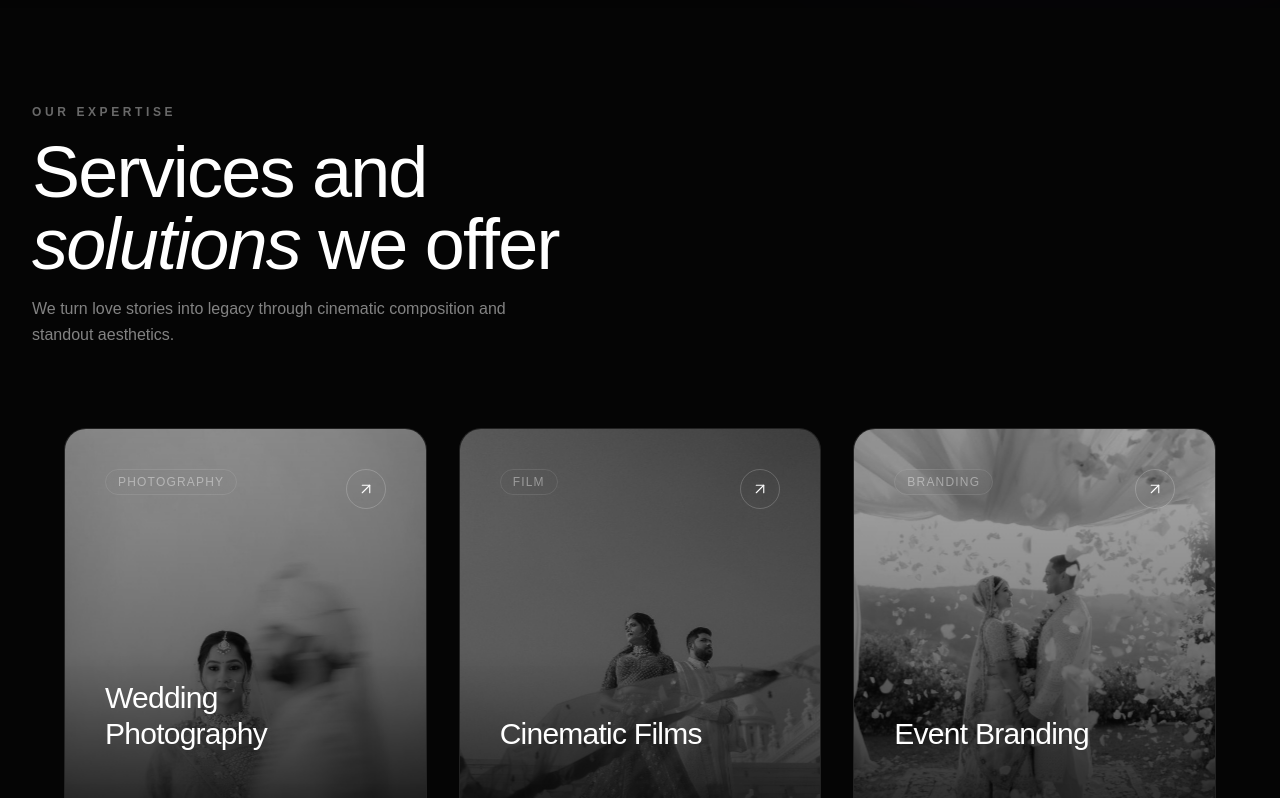
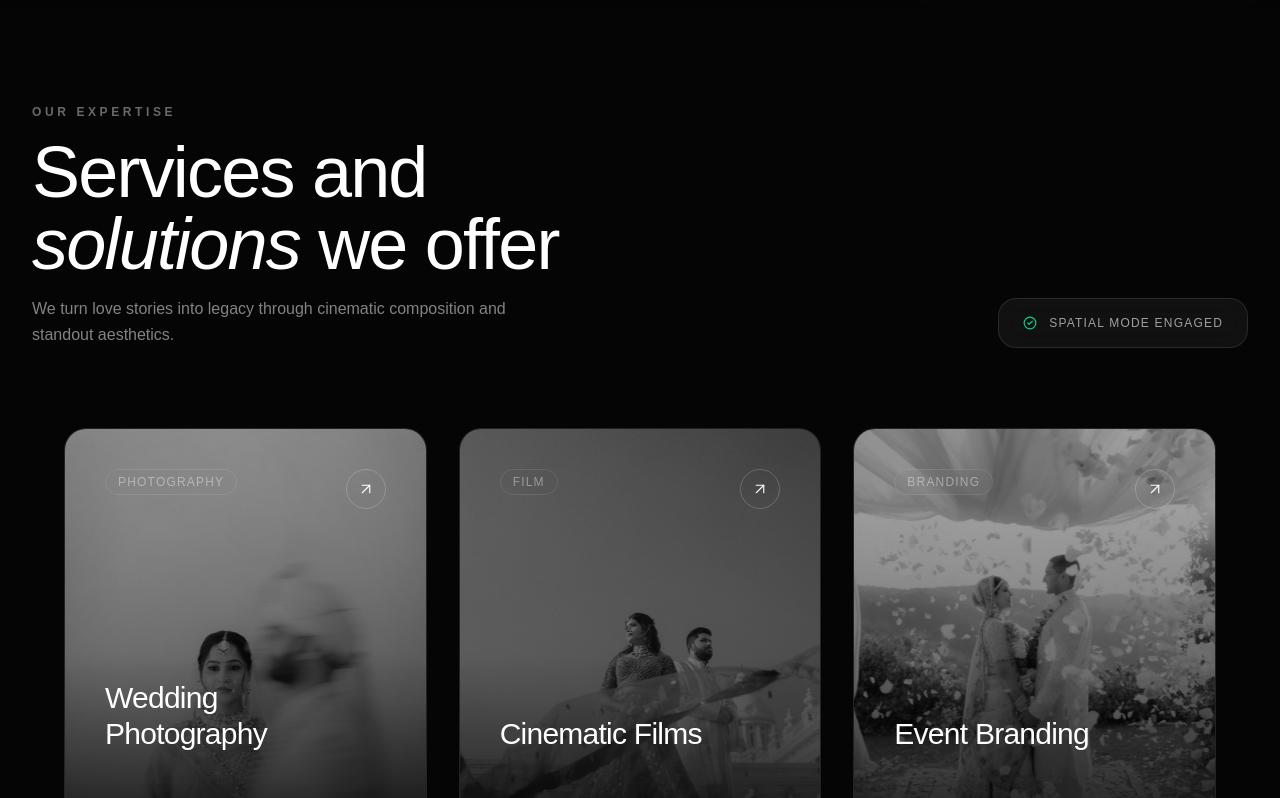
Before and after one commit to ashminashref/megwedd, a React (Vite) app: page / in a window 1280 px wide. Shown: the part 792-1590 px from the top of the page. Built offline with nearby package versions, Linux system fonts and the light colour scheme; grey boxes are pictures that could not be loaded.

Commit message:
updated services

```diff
--- a/src/components/Home/Services.jsx
+++ b/src/components/Home/Services.jsx
@@ -23,29 +23,27 @@ const cardData = [
 ];
 
 function Services() {
-  const [permissionStatus, setPermissionStatus] = useState('unknown'); // 'unknown', 'granted', 'denied'
-  const [isMobile, setIsMobile] = useState(false);
+  const [permissionStatus, setPermissionStatus] = useState('unknown');
+  const [supportsGyro, setSupportsGyro] = useState(false);
 
-  // Animation frame and targeting references
   const targetX = useRef(0);
   const targetY = useRef(0);
   const [gyro, setGyro] = useState({ x: 0, y: 0 });
   const requestRef = useRef(null);
 
-  // 1. Detect if the device is mobile on mount
+  // 1. Direct API feature-detection instead of fragile User-Agent parsing
   useEffect(() => {
-    const checkMobile = () => {
-      setIsMobile(/Mobi|Android|iPhone/i.test(navigator.userAgent));
-    };
-    checkMobile();
+    if (typeof window !== 'undefined' && 'DeviceOrientationEvent' in window) {
+      setSupportsGyro(true);
 
-    // Check if the browser doesn't require explicit permissions (most Android devices)
-    if (typeof DeviceOrientationEvent !== 'undefined' && !DeviceOrientationEvent.requestPermission) {
-      setPermissionStatus('granted');
+      // Auto-grant on systems that don't need a formal permission popup (like Android Chrome)
+      if (!DeviceOrientationEvent.requestPermission) {
+        setPermissionStatus('granted');
+      }
     }
   }, []);
 
-  // 2. Linear Interpolation (Lerp) animation loop for fluid damping
+  // 2. Linear Interpolation animation frame loop
   useEffect(() => {
     const updateMotion = () => {
       setGyro((prev) => {
@@ -62,27 +60,32 @@ function Services() {
     return () => cancelAnimationFrame(requestRef.current);
   }, [permissionStatus]);
 
-  // 3. Mathematical mapping for smooth tilts
+  // 3. Mathematical mapping and desktop filter checks
   const handleOrientation = (event) => {
-    const beta = event.beta || 0;   // Front-to-back tilt (-180 to 180)
-    const gamma = event.gamma || 0; // Left-to-right tilt (-90 to 90)
+    // CRITICAL FIX: Laptops occasionally fire an event with all null/0 values once.
+    // If there's no real movement tracking data coming in, bail immediately.
+    if (event.beta === null || event.gamma === null || (event.beta === 0 && event.gamma === 0)) {
+      return;
+    }
 
-    const maxTilt = 15; // Cap the max tilt to keep it premium and subtle
-    const baselineBeta = 55; // Calibrate for a natural holding posture angle (~55°)
+    const beta = event.beta;
+    const gamma = event.gamma;
+
+    const maxTilt = 12;
+    const baselineBeta = 55; // Average natural angle you hold a phone out in front of you
 
     const normalizedBeta = beta - baselineBeta;
 
-    targetX.current = Math.max(Math.min(-normalizedBeta * 0.4, maxTilt), -maxTilt);
-    targetY.current = Math.max(Math.min(gamma * 0.4, maxTilt), -maxTilt);
+    targetX.current = Math.max(Math.min(-normalizedBeta * 0.3, maxTilt), -maxTilt);
+    targetY.current = Math.max(Math.min(gamma * 0.3, maxTilt), -maxTilt);
   };
 
-  // 4. Bulletproof Synchronous Permission Trigger
+  // 4. Pure Synchronous Permission Routine
   const requestPermission = () => {
     if (
       typeof DeviceOrientationEvent !== 'undefined' &&
       typeof DeviceOrientationEvent.requestPermission === 'function'
     ) {
-      // Must be executed synchronously in the click handler to satisfy iOS security
       DeviceOrientationEvent.requestPermission()
         .then((response) => {
           setPermissionStatus(response);
@@ -91,19 +94,16 @@ function Services() {
           }
         })
         .catch((error) => {
-          console.error("Sensor initialization context failed:", error);
+          console.error("Sensor verification failed:", error);
           setPermissionStatus('denied');
         });
-    } else if (typeof DeviceOrientationEvent !== 'undefined') {
-      // Standard Android direct bind fallback
+    } else {
+      // Direct bind sequence for standard mobile engines
       setPermissionStatus('granted');
       window.addEventListener('deviceorientation', handleOrientation, true);
-    } else {
-      setPermissionStatus('denied');
     }
   };
 
-  // Clean up listeners on unmount
   useEffect(() => {
     if (permissionStatus === 'granted') {
       window.addEventListener('deviceorientation', handleOrientation, true);
@@ -129,17 +129,15 @@ function Services() {
           </p>
         </div>
 
-        {/* 🔥 HIGHLY HIGHLIGHTED LUXURY BUTTON STATION */}
-        {isMobile && (
+        {/* HIGH-HIGHLIGHTED INTERACTIVE CONTROL STATION */}
+        {supportsGyro && (
           <div className="w-full md:w-auto shrink-0 z-30">
             {permissionStatus !== 'granted' ? (
               <button
                 onClick={requestPermission}
-                className="relative overflow-hidden w-full md:w-auto px-8 py-5 rounded-2xl bg-white text-black font-bold text-xs tracking-[0.2em] uppercase flex items-center justify-center gap-3 shadow-[0_0_40px_rgba(255,255,255,0.25)] border border-white active:scale-98 transition-all duration-300 animate-bounce"
+                className="relative overflow-hidden w-full md:w-auto px-8 py-5 rounded-2xl bg-white text-black font-bold text-xs tracking-[0.2em] uppercase flex items-center justify-center gap-3 shadow-[0_0_50px_rgba(255,255,255,0.3)] border-2 border-white active:scale-95 transition-all duration-300 animate-bounce"
               >
-                {/* Shimmer Sweeping Highlight Effect */}
-                <span className="absolute inset-0 w-full h-full bg-gradient-to-r from-transparent via-black/5 to-transparent -translate-x-full animate-[shimmer_2.5s_infinite]" />
-
+                <span className="absolute inset-0 w-full h-full bg-gradient-to-r from-transparent via-black/10 to-transparent -translate-x-full animate-[shimmer_2s_infinite]" />
                 <Sparkles size={14} className="text-black" />
                 <span>Activate Motion Depth</span>
               </button>
@@ -151,19 +149,20 @@ function Services() {
             )}
             {permissionStatus === 'denied' && (
               <p className="text-rose-400 text-center text-xs mt-3 font-medium">
-                Access blocked. Tap the URL lock icon to reset permissions.
+                Sensor blocked. Tap your address bar settings to clear site permissions.
               </p>
             )}
           </div>
         )}
       </div>
 
-      {/* Cards Grid with Perspective Viewport */}
+      {/* Cards Grid Component with 3D Context */}
       <div
         className='max-w-6xl mx-auto grid grid-cols-1 md:grid-cols-2 lg:grid-cols-3 gap-8'
-        style={{ perspective: '1200px' }} // Gives structural 3D context to child elements
+        style={{ perspective: '1200px' }}
       >
         {cardData.map((item, index) => {
+          // If permission isn't granted, values default smoothly to standard hover animations
           const rotateX = permissionStatus === 'granted' ? gyro.x : 0;
           const rotateY = permissionStatus === 'granted' ? gyro.y : 0;
 
@@ -173,10 +172,10 @@ function Services() {
               className="group relative h-[450px] bg-[#0A0A0A] border border-white/10 rounded-3xl overflow-hidden transition-all duration-500 hover:border-white/30"
               style={{
                 transform: `rotateX(${rotateX}deg) rotateY(${rotateY}deg)`,
-                transformStyle: 'preserve-3d', // Ensures inner layers depth are independent
+                transformStyle: 'preserve-3d',
               }}
             >
-              {/* Background Layer (Pushed Backward) */}
+              {/* Background Plate Underlay */}
               <div
                 className="absolute inset-0 z-0"
                 style={{ transform: 'translateZ(-15px) scale(1.08)' }}
@@ -189,7 +188,7 @@ function Services() {
                 <div className="absolute inset-0 bg-gradient-to-t from-[#050505] via-[#050505]/30 to-transparent" />
               </div>
 
-              {/* Typography Content Layer (Popped Forward) */}
+              {/* Foreground Floating Core Content Layer */}
               <div
                 className="relative z-10 h-full p-10 flex flex-col justify-between"
                 style={{ transform: 'translateZ(35px)' }}
@@ -215,7 +214,7 @@ function Services() {
                 </div>
               </div>
 
-              {/* Flash Highlight Flare Effect */}
+              {/* Surface Highlight Glow Layer */}
               <div
                 className="absolute inset-0 opacity-0 group-hover:opacity-100 pointer-events-none transition-opacity duration-700 bg-[radial-gradient(circle_at_50%_-20%,rgba(255,255,255,0.06),transparent_50%)]"
                 style={{
```
